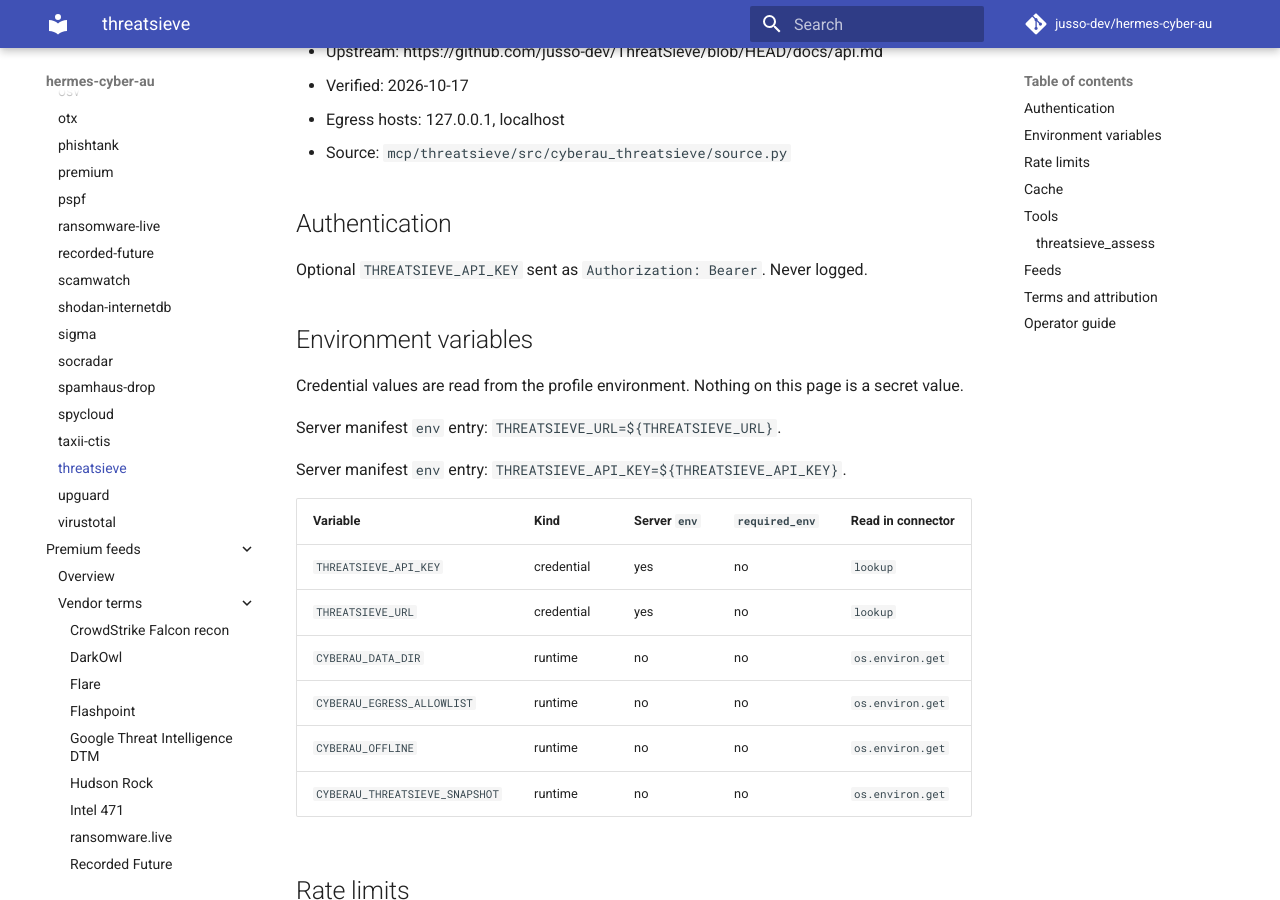
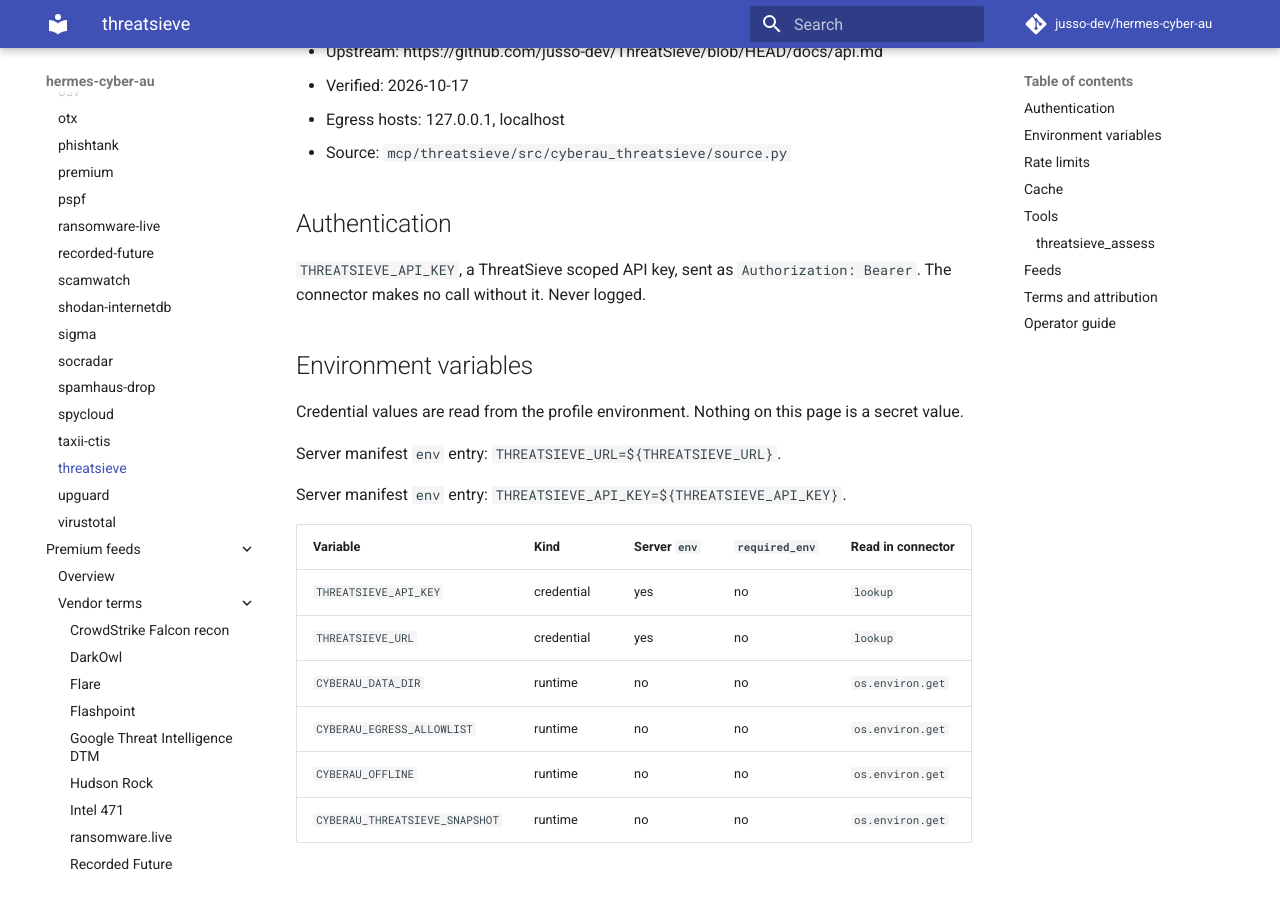
Before and after one commit to jusso-dev/hermes-cyber-au, an MkDocs documentation site: the page built from docs/connectors/threatsieve.md, in a window 1280 px wide and 900 px high, scrolled down 417 px. Built offline with MkDocs 1.6.1 and Material for MkDocs 9.7.7, drawn with Linux system fonts in a browser that asks for light colours; comment, search, counter and statistics services are not loaded.

Commit message:
fix: stop health issues for unconfigured abuse.ch and ThreatSieve
- abuse.ch: the live probe failed whenever ABUSECH_AUTH_KEY was unset,
  even when the keyless Feodo feed answered. A missing licence key is
  not a broken connector, so the probe now passes on the keyless feed
  and names the feeds it could not probe.
- ThreatSieve: the catalogue and SOURCE.md called the key optional, but
  the connector makes no call without THREATSIEVE_API_KEY. Mark it as
  keyed, so connector-health reports it as not configured instead of
  failing.

Co-Authored-By: Claude Opus 5.5 <noreply@anthropic.com>

```diff
--- a/docs/connectors/threatsieve.md
+++ b/docs/connectors/threatsieve.md
@@ -14,7 +14,7 @@ Read-only assessments from a ThreatSieve instance the operator already runs.
 
 ## Authentication
 
-Optional `THREATSIEVE_API_KEY` sent as `Authorization: Bearer`. Never logged.
+`THREATSIEVE_API_KEY`, a ThreatSieve scoped API key, sent as `Authorization: Bearer`. The connector makes no call without it. Never logged.
 
 ## Environment variables
 
```
Also changed, not shown: README.md (+1 -1 lines), docs/connectors/index.md (+1 -1 lines), mcp/threatsieve/SOURCE.md (+1 -1 lines), 3 other files.
